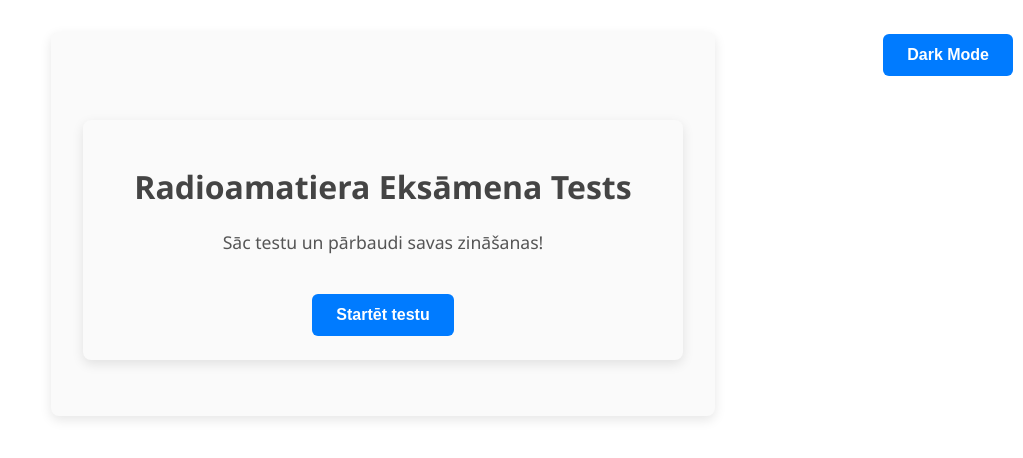
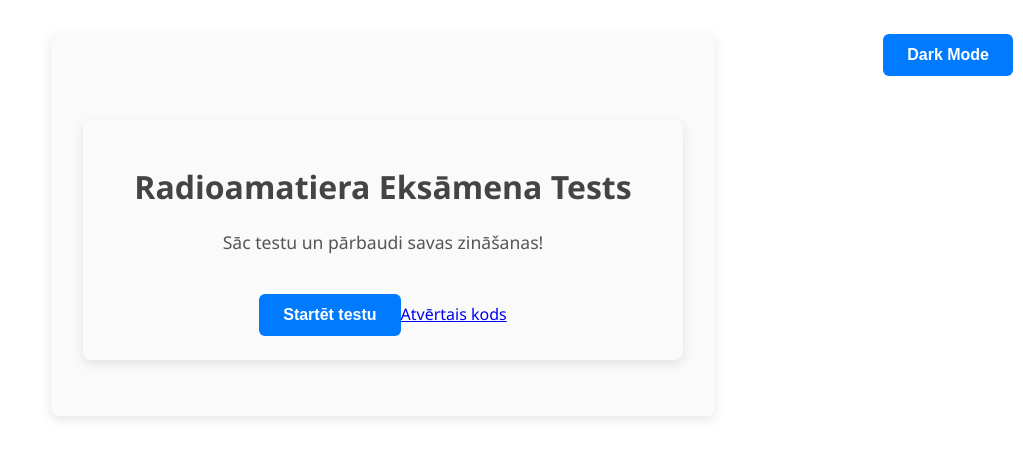
Before and after one commit to Krakendakon/Radioamatieru-tests, a React (Create React App) app: page / in a window 1280 px wide. Shown: the top 458 px of the page, without its empty margins (257-1280 px from the left). Built offline with nearby package versions, Linux system fonts and the light colour scheme.

Commit message:
link to sourcecode

```diff
--- a/src/HomePage.js
+++ b/src/HomePage.js
@@ -7,6 +7,7 @@ function HomePage({ onStart }) {
       <h1>Radioamatiera Eksāmena Tests</h1>
       <p>Sāc testu un pārbaudi savas zināšanas!</p>
       <button onClick={onStart}>Startēt testu</button>
+      <a href="https://github.com/Krakendakon/Radioamatieru-tests">Atvērtais kods</a>
     </div>
   );
 }
```
